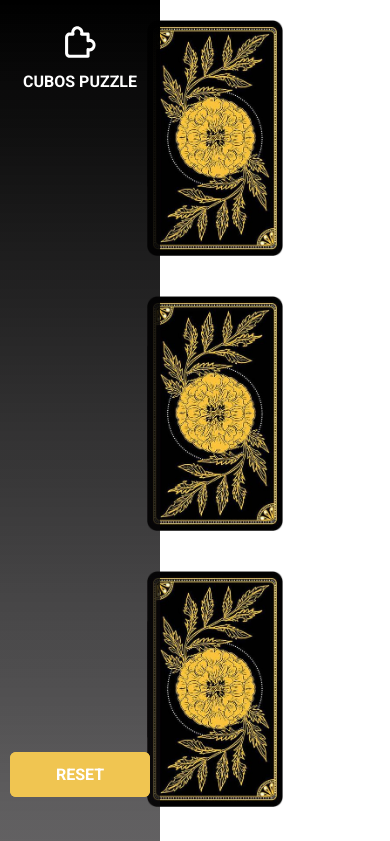
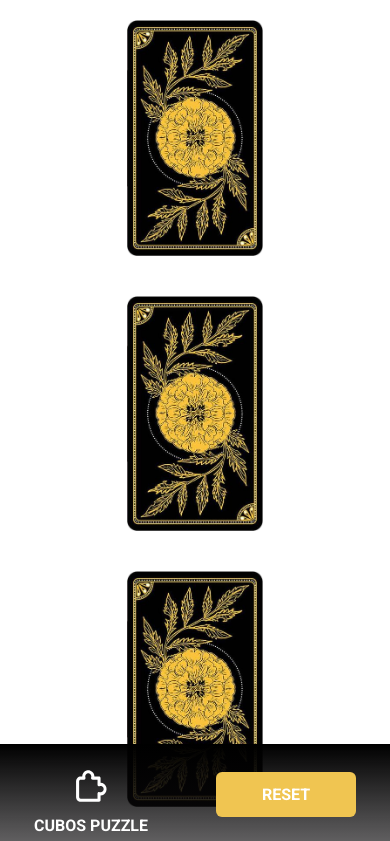
Before and after one commit to jose-ithalo/Memory-Game, a React app: page / in a window 390 px wide. Shown: the top 841 px of the page. Built offline with nearby package versions, Linux system fonts and the light colour scheme.

Commit message:
Desenvolvimento da responsividade da página

```diff
--- a/src/pages/Main/mobile.css
+++ b/src/pages/Main/mobile.css
@@ -1,3 +1,23 @@
+@media (max-width: 675px) {
+    .container {
+        flex-direction: column;
+    }
+
+    /* .cardsField {
+        width: auto;
+    } */
+
+    .leftSide {
+        display: none;
+    }
+
+    .underBar {
+        display: flex;
+        align-items: center;
+        justify-content: space-around;
+    }
+}
+
 @media (max-width: 860px) {
 
     .btn-reset {
--- a/src/pages/Main/style.css
+++ b/src/pages/Main/style.css
@@ -33,16 +33,19 @@
   height: 45px;
   width: 140px;
   text-align: center;
-  position: absolute;
-  bottom: 47px;
-  left: 30px;
-  right: 30px;
 
 }
 
 .btn-reset:hover {
   cursor: pointer;
   opacity: 0.7;
+}
+
+.left-btn {
+  position: absolute;
+  bottom: 47px;
+  left: 30px;
+  right: 30px;
 }
 
 .title {
@@ -71,3 +74,19 @@
   transform: scale(1.1);
 
 }
+
+.underBar {
+  background: linear-gradient(180deg, #000000 0%, rgba(15, 13, 15, 0.65) 100%);
+  display: none;
+  position: fixed;
+  bottom: 0px;
+  left: 0px;
+  height: 100px;
+  width: 100vw;
+}
+
+.underBar-firt {
+  margin-bottom: 10px;
+  text-align: center;
+
+}
```
